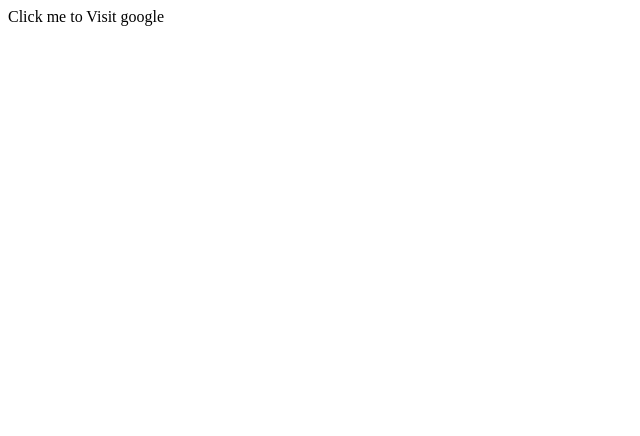
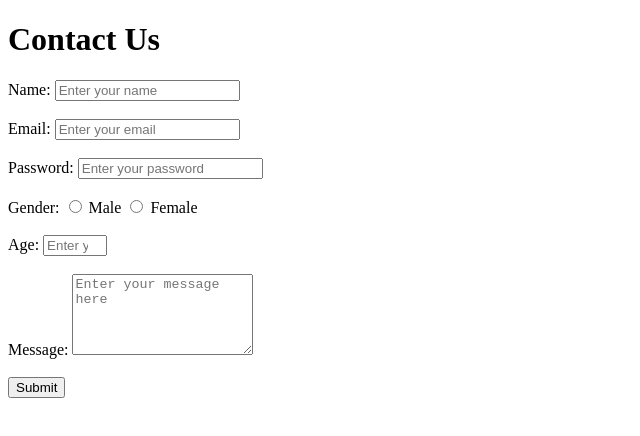
Before and after one commit to kabirsoni07/passwordGenerator, a plain HTML site: page 02customReact/index.html in a window 1280 px wide. Shown: the whole page, without its empty margins (0-640 px from the left). Drawn offline with Linux system fonts and the light colour scheme.

Commit message:
Add form

```diff
--- a/02customReact/index.html
+++ b/02customReact/index.html
@@ -3,10 +3,49 @@
 <head>
     <meta charset="UTF-8">
     <meta name="viewport" content="width=device-width, initial-scale=1.0">
-    <title>Custom React</title>
+    <title>Sample HTML Form</title>
 </head>
 <body>
-    <div id="root"></div>
-    <script src="./customreact.js"></script>
+
+    <h1>Contact Us</h1>
+
+    <form action="/submit-form" method="POST">
+        <!-- Name Input -->
+        <label for="name">Name:</label>
+        <input type="text" id="name" name="name" placeholder="Enter your name" required>
+        <br><br>
+
+        <!-- Email Input -->
+        <label for="email">Email:</label>
+        <input type="email" id="email" name="email" placeholder="Enter your email" required>
+        <br><br>
+
+        <!-- Password Input -->
+        <label for="password">Password:</label>
+        <input type="password" id="password" name="password" placeholder="Enter your password" required>
+        <br><br>
+
+        <!-- Gender Input (Radio buttons) -->
+        <label>Gender:</label>
+        <input type="radio" id="male" name="gender" value="male">
+        <label for="male">Male</label>
+        <input type="radio" id="female" name="gender" value="female">
+        <label for="female">Female</label>
+        <br><br>
+
+        <!-- Age Input -->
+        <label for="age">Age:</label>
+        <input type="number" id="age" name="age" min="18" max="100" placeholder="Enter your age" required>
+        <br><br>
+
+        <!-- Message Textarea -->
+        <label for="message">Message:</label>
+        <textarea id="message" name="message" rows="5" placeholder="Enter your message here" required></textarea>
+        <br><br>
+
+        <!-- Submit Button -->
+        <button type="submit">Submit</button>
+    </form>
+
 </body>
 </html>
```
